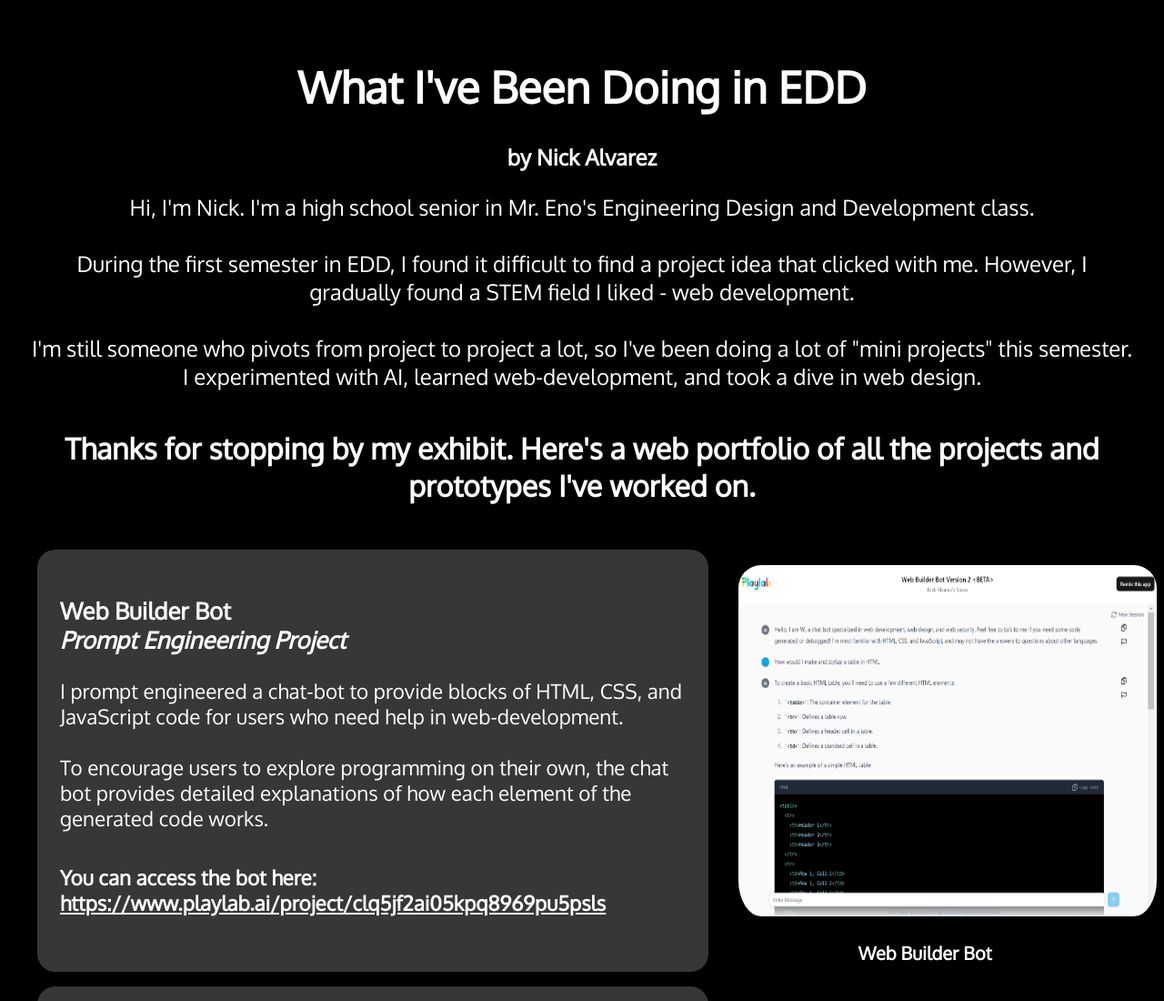
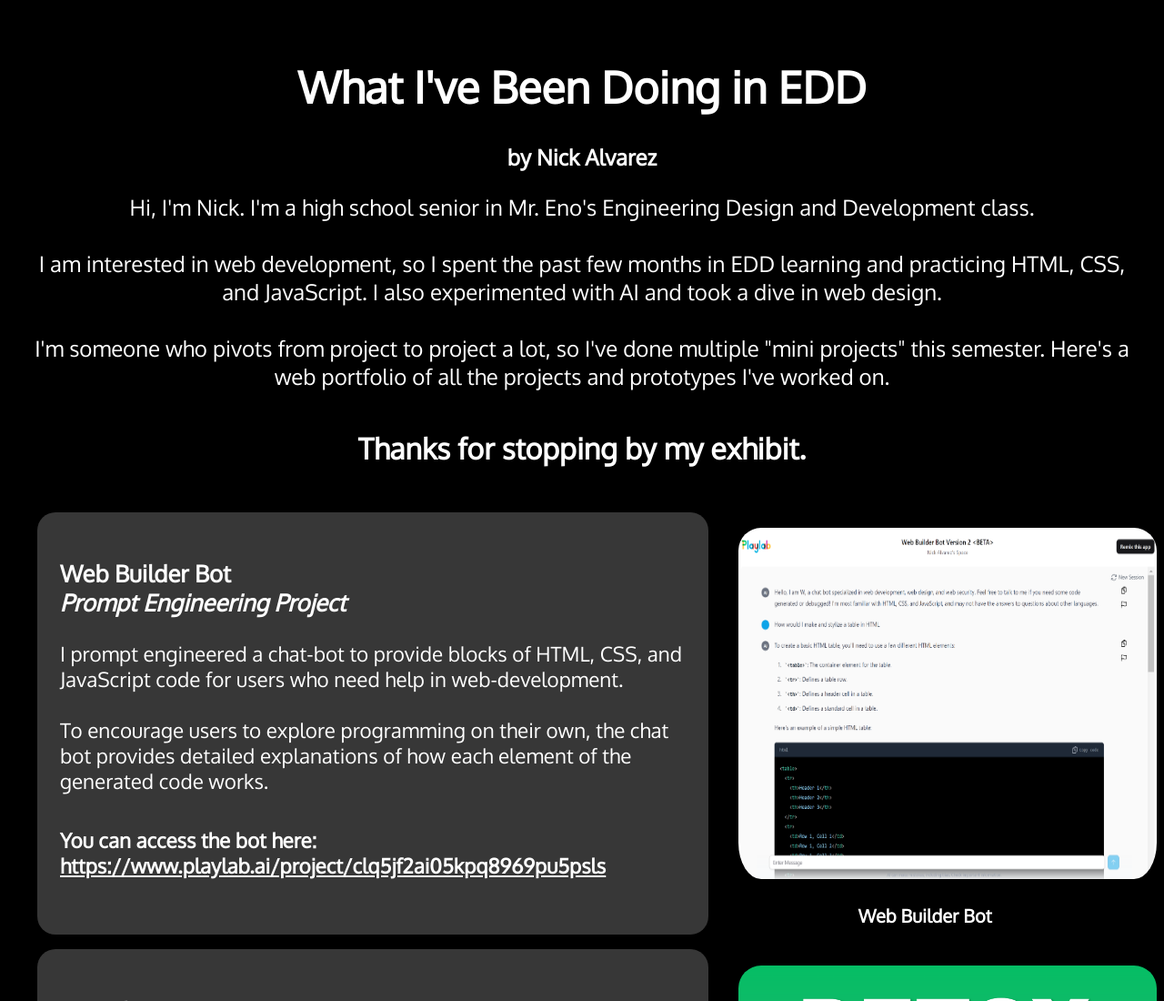
Before and after one commit to liontrovert/Exhibition2024, a plain HTML site: page index.html in a window 1280 px wide. Shown: the top 1100 px of the page at 91% size. Drawn offline with Linux system fonts and the light colour scheme; a script that the page names is missing.

Commit message:
Update index.html

```diff
--- a/index.html
+++ b/index.html
@@ -109,11 +109,11 @@ a:hover{
   <div class="intro">
     <p>Hi, I'm Nick. I'm a high school senior in Mr. Eno's Engineering Design and Development class.
   <br><br>
-  During the first semester in EDD, I found it difficult to find a project idea that clicked with me. However, I gradually found a STEM field I liked - web development.
- <br><br>
-  I'm still someone who pivots from project to project a lot, so I've been doing a lot of "mini projects" this semester. I experimented with AI, learned web-development, and took a dive in web design.
+      I am interested in web development, so I spent the past few months in EDD learning and practicing HTML, CSS, and JavaScript. I also experimented with AI and took a dive in web design.
+    <br><br>
+  I'm someone who pivots from project to project a lot, so I've done multiple "mini projects" this semester. Here's a web portfolio of all the projects and prototypes I've worked on.
   </p>
-  <h4>Thanks for stopping by my exhibit. Here's a web portfolio of all the projects and prototypes I've worked on.</h4>
+  <h4>Thanks for stopping by my exhibit.</h4>
   </div>
   <div class="itemTwoRows">
     <div class="projects-grid">
```
